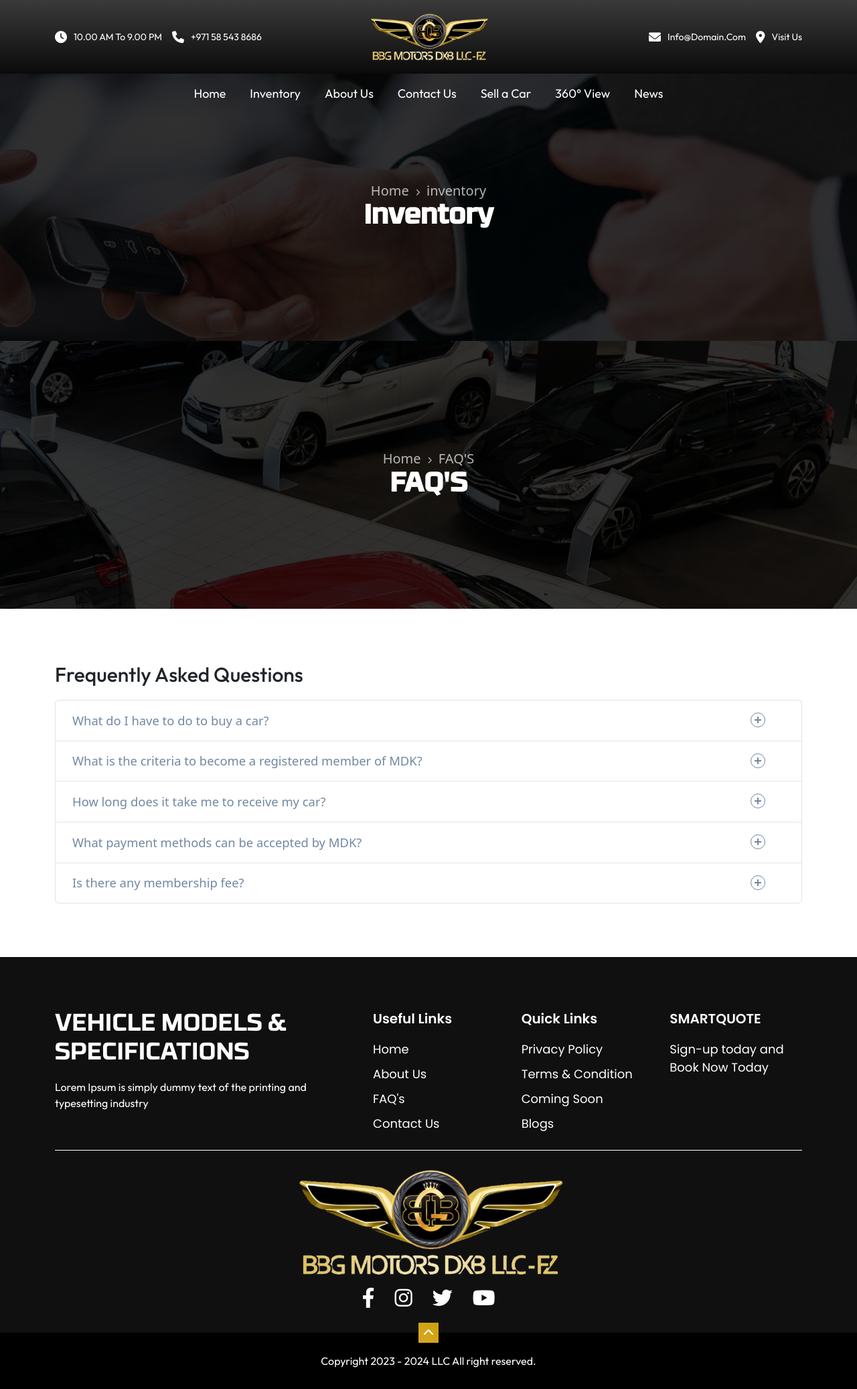
After one commit to hammadalimughal/bbg-motors, a PHP site: page /Faqs.php in a window 1280 px wide. The commit adds this page. Shown: the whole page at 67% size. Run offline with PHP 8.4, Linux system fonts and the light colour scheme.

Commit message:
changes 11/25/2023

```diff
--- a/Detail.php
+++ b/Detail.php
@@ -7,7 +7,7 @@ $page = 'home';
 <main>
     <section class="bannerst overview">
         <div class="container">
-            <div class="row">
+            <div class="row pb-5">
                 <div class="col-12">
                     <div class="banner-text">
                         <div class="main-hosting">
@@ -106,7 +106,7 @@ $page = 'home';
                         </div>
                     </div>
                 </div>
-                <div class="col-12 col-md-3">
+                <div class="col-12 col-md-3 pt-4">
                     <div class="custom-handler">
                         <div class="mainholder">
                             <span>OUR PRICE:</span>
--- /dev/null
+++ b/Faqs.php
@@ -0,0 +1,106 @@
+<?php
+$page = 'BBG Motors DXB LLC-FZ';
+$pageDesc = '""';
+include 'includes/header.php';
+$page = 'home';
+?>
+<main>
+<section class="bannerst">
+        <div class="container">
+            <div class="row">
+                <div class="col-12">
+                    <div class="banner-text">
+                        <div class="main-hosting">
+                            <a href="index.php">Home</a><span><i class="fa-solid fa-chevron-right"></i></span>
+                            <h6>inventory</h6>
+
+                        </div>
+
+                        <h2>Inventory</h2>
+                    </div>
+                </div>
+            </div>
+        </div>
+    </section>
+    <section class="bannerst about-inetrnet">
+        <div class="container">
+            <div class="row">
+                <div class="col-12">
+                    <div class="banner-text">
+                        <div class="main-hosting">
+                            <a href="index.php">Home</a><span><i class="fa-solid fa-chevron-right"></i></span>
+                            <h6>FAQ'S</h6>
+
+                        </div>
+
+                        <h2>FAQ'S</h2>
+                    </div>
+                </div>
+            </div>
+        </div>
+    </section>
+
+    <section class="faqs-loop">
+        <div class="container">
+            <h2>Frequently Asked Questions</h2>
+            <div class="accordion">
+                <div class="accordion-item">
+                    <button id="accordion-button-1" aria-expanded="false"><span class="accordion-title">What do I have
+                            to do to buy a car?</span><span class="icon" aria-hidden="true"></span></button>
+                    <div class="accordion-content">
+                        <p>Registration is required. After registration is completed, you can buy any car that you want.
+                        </p>
+                    </div>
+                </div>
+                <div class="accordion-item">
+                    <button id="accordion-button-2" aria-expanded="false"><span class="accordion-title">What is the
+                            criteria to become a registered member of MDK?</span><span class="icon"
+                            aria-hidden="true"></span></button>
+                    <div class="accordion-content">
+                        <p>Anyone who is an automobile dealer or an individual buyer can apply for the membership.
+                            However, for an individual car buyer, we encourage you to check your country's regulations
+                            before purchase. We are not familiar with the laws of your country. We are not able to offer
+                            you any advice, or to introduce you to any car importer or customs clearing agent in your
+                            country.</p>
+                    </div>
+                </div>
+                <div class="accordion-item">
+                    <button id="accordion-button-3" aria-expanded="false"><span class="accordion-title">How long does it
+                            take me to receive my car?</span><span class="icon" aria-hidden="true"></span></button>
+                    <div class="accordion-content">
+                        <p>We cannot tell you the exact time for your car to be delivered to you as it completely
+                            depends on the shipping schedule. However, your car will be shipped on the earliest
+                            available vessel. Usually, it takes 28 to 60 days depending on the destination loclhost acan
+                            developen.</p>
+                    </div>
+                </div>
+                <div class="accordion-item">
+                    <button id="accordion-button-4" aria-expanded="false"><span class="accordion-title">What payment
+                            methods can be accepted by MDK?</span><span class="icon" aria-hidden="true"></span></button>
+                    <div class="accordion-content">
+                        <p>Because of high frequency of credit card fraud, we don't accept payment by credit card. We
+                            only accept payment by telegraphic transfer to our designated bank account from your bank
+                            and from paypal.
+
+                        </p>
+                    </div>
+                </div>
+                <div class="accordion-item">
+                    <button id="accordion-button-5" aria-expanded="false"><span class="accordion-title">Is there any
+                            membership fee?</span><span class="icon" aria-hidden="true"></span></button>
+                    <div class="accordion-content">
+                        <p>No. No fees or hidden charges are required. So don't hesitate and sign up now.</p>
+                    </div>
+                </div>
+            </div>
+        </div>
+    </section>
+
+</main>
+
+<?php
+$page = 'BBG Motors DXB LLC-FZ';
+$pageDesc = '""';
+include 'includes/footer.php';
+$page = 'home';
+?>
--- a/News-detailing.php
+++ b/News-detailing.php
@@ -26,7 +26,7 @@ $page = 'home';
     <section class="news-details">
         <div class="container">
             <div class="row">
-                <div class="col-12 col-md-9">
+                <div class="col-12 col-md-9 pb-4">
                     <div class="main-roster">
                         <h3>We believe the cars we offer are <br >the highest quality</h3>
                         <div class="details-img">
@@ -42,7 +42,7 @@ $page = 'home';
                                 elementum elit ultrices tellus elementum, et molestie nulla pharetra.</p>
                         </div>
                         <div class="row align-items-center">
-                            <div class="col-md-12 col-12">
+                            <div class="col-md-12 col-12 pb-4">
                                 <div class="is-working">
                                     <img class="img-fluid" src="images/news-detail.jpg" alt="">
                                 </div>
--- a/css/custom.css
+++ b/css/custom.css
@@ -1835,6 +1835,180 @@ h3.community-917 {
   margin: 80px 0 0 0;
 }
 
+
+
+/* faqs */
+.accordion .accordion-item {
+  border-bottom: 1px solid #e5e5e5;
+}
+.accordion .accordion-item button[aria-expanded=true] {
+  border-bottom: 1px solid #d06218;
+}
+.accordion button {
+  position: relative;
+  display: block;
+  text-align: left;
+  width: 100%;
+  padding: 1em 0;
+  color: #7288a2;
+  font-size: 1.15rem;
+  font-weight: 400;
+  border: none;
+  background: none;
+  outline: none;
+  padding: 16px 25px 16px 25px;
+}
+.accordion button:hover, .accordion button:focus {
+  cursor: pointer;
+  color: #dd9432;
+}
+.accordion button:hover::after, .accordion button:focus::after {
+  cursor: pointer;
+  color: #dd9432;
+  border: 1px solid #dd9432;
+}
+.accordion button .accordion-title {
+  padding: 1em 1.5em 1em 0;
+}
+.accordion button .icon {
+  display: inline-block;
+  position: absolute;
+  top: 18px;
+  right: 54px;
+  width: 22px;
+  height: 22px;
+  border: 1px solid;
+  border-radius: 22px;
+}
+.accordion button .icon::before {
+  display: block;
+  position: absolute;
+  content: "";
+  top: 9px;
+  left: 5px;
+  width: 10px;
+  height: 2px;
+  background: currentColor;
+}
+.accordion button .icon::after {
+  display: block;
+  position: absolute;
+  content: "";
+  top: 5px;
+  left: 9px;
+  width: 2px;
+  height: 10px;
+  background: currentColor;
+}
+.accordion button[aria-expanded=true] {
+  color: #d06218;
+}
+.accordion button[aria-expanded=true] .icon::after {
+  width: 0;
+}
+.accordion button[aria-expanded=true] + .accordion-content {
+  opacity: 1;
+  max-height: 9em;
+  transition: all 200ms linear;
+  will-change: opacity, max-height;
+  padding: 0 25px 0  25px;
+}
+.accordion .accordion-content {
+  opacity: 0;
+  max-height: 0;
+  overflow: hidden;
+  transition: opacity 200ms linear, max-height 200ms linear;
+  will-change: opacity, max-height;
+}
+.accordion .accordion-content p {
+  font-size: 1rem;
+  font-weight: 300;
+  margin: 2em 0;
+}
+.faqs-loop{
+  padding: 80px 0 80px 0;
+}
+.faqs-loop h2{
+  font-size: 30px ;
+  font-weight: 500;
+  font-family: 'Outfit';
+  margin-bottom: 20px;
+}
+.pirvacy-policy .textuer-main-policy h4{
+  color: #000;
+  font-family: 'RBNo3.1';
+  font-size: 25px;
+  padding: 5px 0 5px 0;
+}
+.pirvacy-policy .textuer-main-policy{
+  background-color: #f2f3f3;
+  padding: 20px 40px;
+}
+.pirvacy-policy{
+  padding: 80px 0 80px 0;
+}
+.pirvacy-policy .textuer-main-policy p{
+  font-family: 'Outfit';
+  color: #000;
+  padding: 10px 0;
+  font-size: 16px;
+  font-weight: 500;
+}
+
+
+/* coming soon page  */
+
+section.coming-up {
+  background-image: linear-gradient(270deg, rgba(0, 0, 0, 1) 0%, rgba(0, 0, 0, 0.8071603641456583) 0%), url(../images/coming.jpg);
+  height: 100vh;
+  background-position: 100% 100%;
+  background-size: cover;
+  text-align: start;
+  display: flex;
+  align-items: center;
+}
+
+.coming-918 img {
+  width: 30%;
+  padding: 0 0 30px 0;
+  object-fit: contain;
+}
+
+.coming-918 h3 {
+  font-size: 70px;
+  font-family: 'RBNo3.1';
+  color: #fff;
+  padding: 0 0 15px 0;
+}
+
+.coming-918 p {
+  color: #fff;
+  font-size: 18px;
+  font-family: 'Outfit';
+}
+
+
+.coming-form {
+  display: flex;
+  align-items: center;
+  padding: 30px 0 0 0;
+}
+
+.coming-form input {
+  height: 47px;
+  padding: 0 21px;
+  font-weight: 400;
+  color: #888;
+  border: 2px solid #eceff3;
+  background-color: #eceff3;
+  border-radius: 5px;
+  font-family: 'RBNo3.1' ;
+}
+
+.working-coming{
+  margin: 0 0 0 35px;
+}
+
 @media only screen and (max-width: 1920px) {}
 
 @media only screen and (max-width: 1599px) {}
@@ -1991,4 +2165,8 @@ width: 80%;
 .top-header .topbar-content .navbar-brand img{
   width: 120px;
 }
-}
+.navbar-brand{
+  margin: 0 auto;
+  display:block;
+}
+}
--- a/includes/footer.php
+++ b/includes/footer.php
@@ -10,21 +10,21 @@
                     <div class="col-lg-4 col-12">
                         <h4 class="footer-head">Useful Links</h4>
                         <ul class="footer-links">
-                            <li><a href="javascript:;">Home</a></li>
-                            <li><a href="javascript:;">About Us</a></li>
-                            <li><a href="javascript:;">Our Stock</a></li>
-                            <li><a href="javascript:;">FAQ's</a></li>
-                            <li><a href="javascript:;">Contact Us</a></li>
+                            <li><a href="index.php">Home</a></li>
+                            <li><a href="About-us.php">About Us</a></li>
+                            <!-- <li><a href="javascript:;">Our Stock</a></li> -->
+                            <li><a href="Faqs.php">FAQ's</a></li>
+                            <li><a href="contact-us.php">Contact Us</a></li>
                         </ul>
                     </div>
                     <div class="col-lg-4 col-12">
                         <h4 class="footer-head">Quick Links</h4>
                         <ul class="footer-links">
-                            <li><a href="javascript:;">Privacy Policy</a></li>
-                            <li><a href="javascript:;">Terms & Condition</a></li>
-                            <li><a href="javascript:;">Coming Soon</a></li>
-                            <li><a href="javascript:;">Blogs</a></li>
-                            <li><a href="javascript:;">Reviews</a></li>
+                            <li><a href="privacy-policy.php">Privacy Policy</a></li>
+                            <li><a href="Termscondition.php">Terms & Condition</a></li>
+                            <li><a href="coming-soon.php">Coming Soon</a></li>
+                            <li><a href="News.php">Blogs</a></li>
+                            <!-- <li><a href="javascript:;">Reviews</a></li> -->
                         </ul>
                     </div>
                     <div class="col-lg-4 col-12">
--- a/includes/header.php
+++ b/includes/header.php
@@ -86,14 +86,14 @@
                                 <a class="nav-link custom-nav-link" href="About-us.php">About Us</a>
                             </li>
                             <li class="nav-item custom-nav-item">
-                                <a class="nav-link custom-nav-link" href="contact-us.php">Contact Us</a>
+                                <a class="nav-link custom-nav-link" href="contact-us.php" target="blank">Contact Us</a>
                             </li>
                             <li class="nav-item custom-nav-item">
                                 <a class="nav-link custom-nav-link" href="Seller.php">Sell a Car</a>
                             </li>
-                            <!-- <li class="nav-item custom-nav-item">
+                            <li class="nav-item custom-nav-item">
                                 <a class="nav-link custom-nav-link" href="javascript:;">360° View</a>
-                            </li> -->
+                            </li>
                             <li class="nav-item custom-nav-item">
                                 <a class="nav-link custom-nav-link" href="News.php">News</a>
                             </li>
```
Also changed, not shown: Termscondition.php (added, +60 -0 lines), coming-soon.php (added, +40 -0 lines), js/custom.js (+17 -0 lines), privacy-policy.php (added, +60 -0 lines), images/coming.jpg (added), images/wallpaperflare.com_wallpaper.jpg (added).
